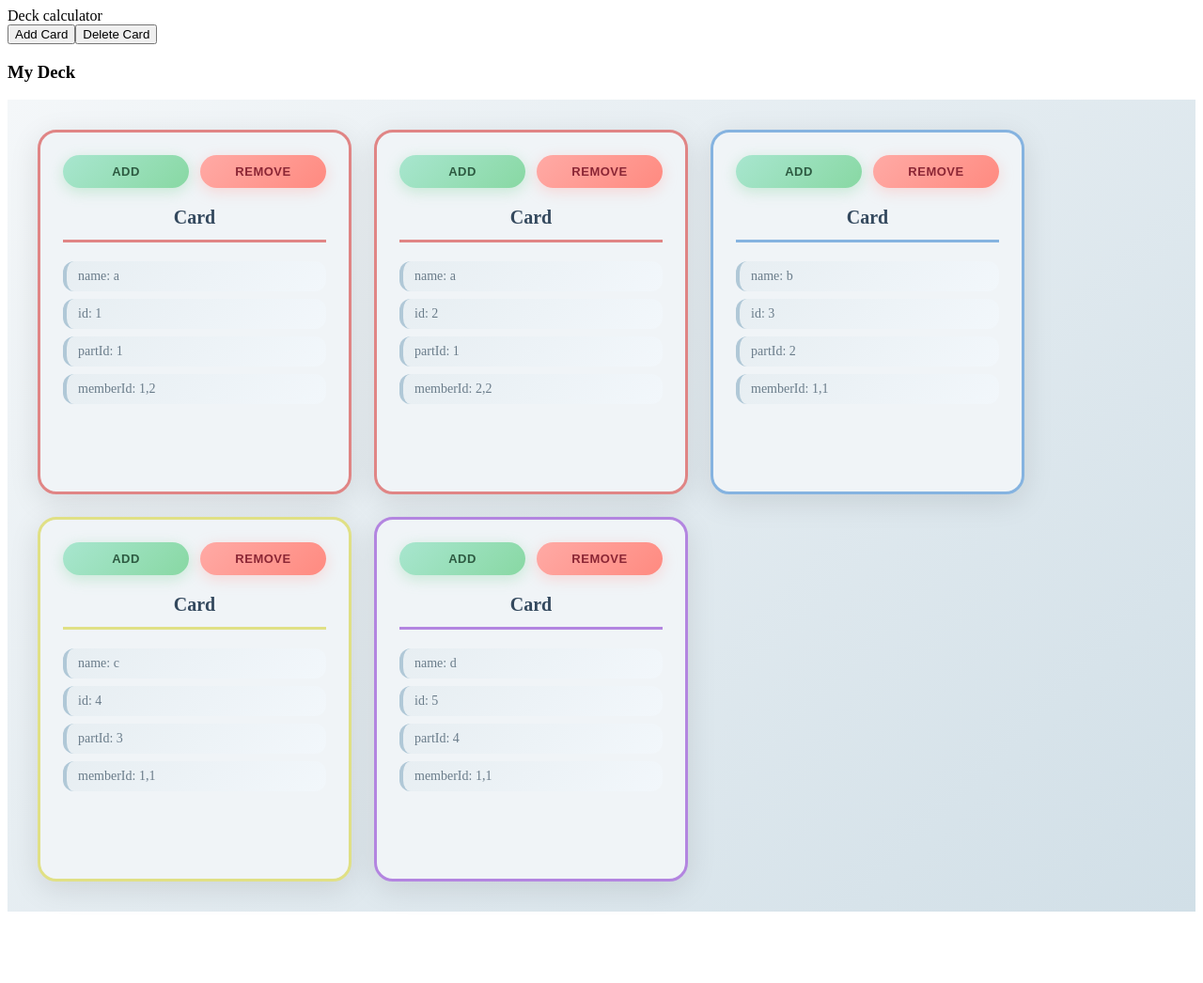
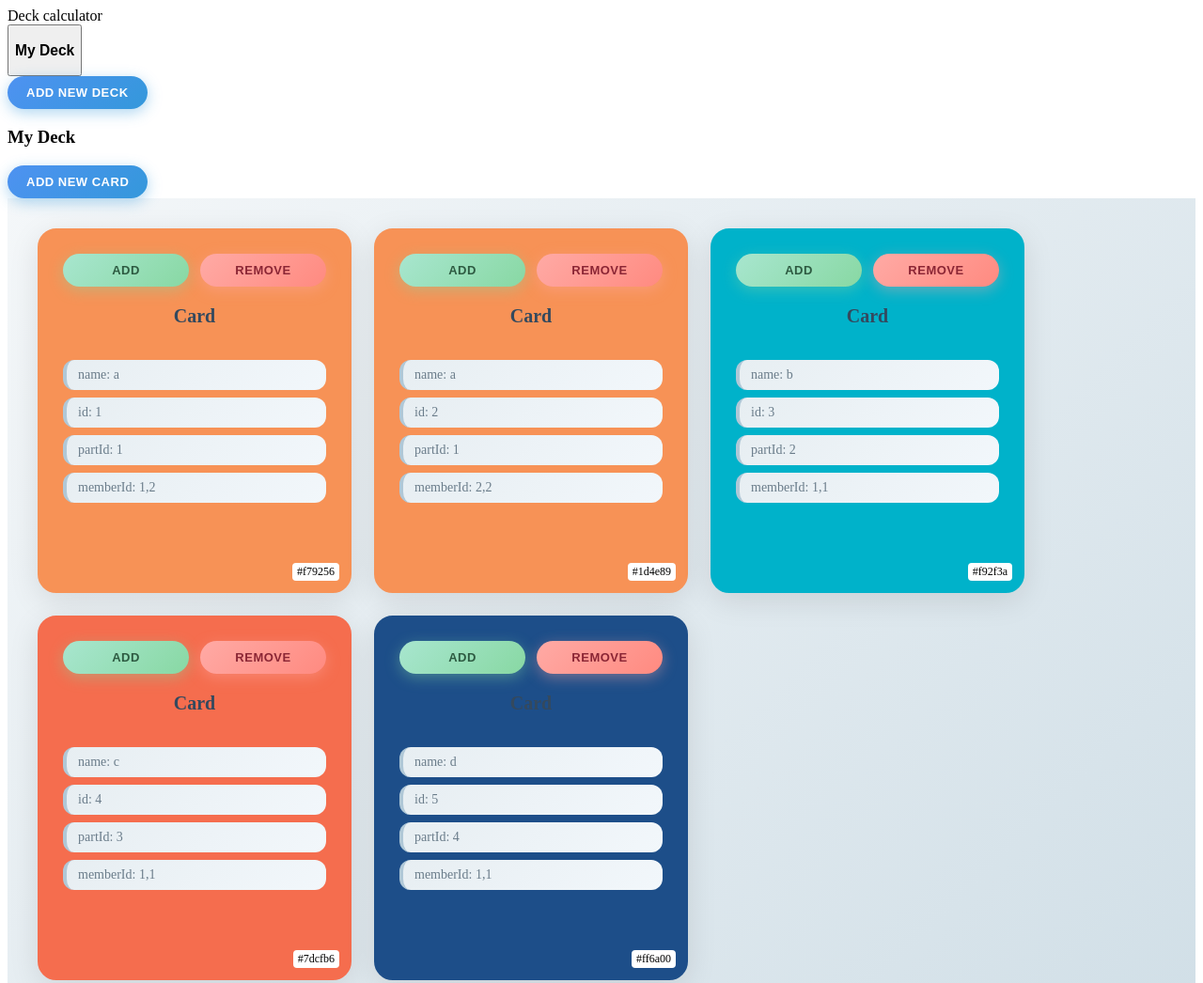
Before and after one commit to connorjones303/deck-analysis, a plain HTML site: page index.html in a window 1280 px wide. Shown: the top 1046 px of the page at 94% size. Before the commit the page ends 978 px from the top, so only its background shows below. Drawn offline with Linux system fonts and the light colour scheme.

Commit message:
new decks feature

```diff
--- a/app.js
+++ b/app.js
@@ -1,54 +1,70 @@
 import { vdom } from "./vdom.js"
-import { Deck, ButtonRow, Button } from "./components.js";
+import { Deck, ButtonRow, Button, DeckContainer } from "./components.js";
 import { Collection } from "./collection.js";
 import { stylingUtil } from "./styling-util.js";
 
-
+// Initialize test collection and state with an active deck
 export const testCollection = new Collection({ elementsList: ['a', 'a', 'b', 'c', 'd'] });
 export let state = {
-  decks: { [testCollection.id]: testCollection }
+  decks: { [testCollection.id]: testCollection },
+  activeDeckId: testCollection.id // Keep track of the active deck
 };
 
 const container = document.getElementById('app');
-export const { vtree, handlers, node, render } = vdom(container)
+export const { vtree, handlers, node, render } = vdom(container);
 
+// Set state function to update the state and re-render the app
 export function setState(newState) {
   state = { ...state, ...newState };
   renderApp();
 }
 
-const handleAddCard = () => {
-  const oldDeck = state.decks[testCollection.id];
-  console.log('deck id:', oldDeck.id);
-  const oldElems = oldDeck.listCollectionElements();
-  const newDeck = new Collection({ elementsList: [...oldElems, 'x'], id: oldDeck.id });
-  setState({ decks: { ...state.decks, [oldDeck.id]: newDeck } });
+// Handle creating a new unique card and adding it to the deck
+const handleNewUniqueCard = (activeDeck) => {
+  const newElemList = activeDeck.addNewRandomElement();
+  const newDeck = new Collection({ elementsList: [...newElemList], id: activeDeck.id, name: activeDeck.name });
+  setState({ decks: { ...state.decks, [activeDeck.id]: newDeck } });
 };
 
-const handleDeleteCard = () => {
-  const oldDeck = state.decks[testCollection.id];
-  if (!oldDeck.listCollectionElements().includes('x')) { return }
-  const newElems = oldDeck.removeElement('x');
-  const newDeck = new Collection({ elementsList: newElems, id: oldDeck.id });
-  setState({ decks: { ...state.decks, [oldDeck.id]: newDeck } });
+const handleActiveSelectActiveDeck = (deckId) => {
+  setState({ activeDeckId: deckId });
+};
+
+const handleNewDeck = () => {
+  const newDeckIndex = Object.keys(state.decks).length + 1;
+  const newDeckName = `Deck ${newDeckIndex}`;
+
+  // Create a new deck with default name and an empty collection
+  const newDeck = new Collection({ elementsList: [], name: `deck-${newDeckIndex}` });
+
+  // Update state with the new deck
+  setState({
+    decks: {
+      ...state.decks,
+      [newDeck.id]: newDeck
+    },
+    activeDeckId: newDeck.id // Optionally set the new deck as active
+  });
 };
 
 function renderApp() {
+  const activeDeck = state.decks[state.activeDeckId]; // Get the active deck
+  const decks = state.decks
   const vtree = node('div', { class: 'root' }, [
     node('div', { class: 'title' }, ['Deck calculator']),
-    ButtonRow('div', { class: 'buttonRow' }, [
-      Button('button', {
-        onClick: handleAddCard
-      }, ['Add Card']),
-      Button('button', {
-        onClick: handleDeleteCard
-      }, ['Delete Card'])
-    ]),
-    Deck('div', { collection: state.decks[testCollection.id] })
+    DeckContainer('div', { decks: decks, handleActiveDeckSelection: handleActiveSelectActiveDeck, handleNewDeck: handleNewDeck }),
+    // Render the selected active deck
+    Deck('div', { collection: activeDeck }, [
+      ButtonRow('div', {}, [
+        Button('button', {
+          onClick: () => handleNewUniqueCard(activeDeck),
+          class: 'card-button add-new-button'
+        }, ['Add New Card'])
+      ]),
+    ])
   ]);
+
   render(vtree);
-
-
   stylingUtil();
   console.log('handlers', handlers)
   console.log('state ', state)
@@ -56,4 +72,4 @@ function renderApp() {
 
 // Initial render
 renderApp();
-console.log('init render app')
+console.log('init render app');
--- a/collection.js
+++ b/collection.js
@@ -183,6 +183,16 @@ class Collection {
     // this._initCollectionFromCollectionElements(newElemsList);
   }
 
+  addNewRandomElement() {
+    const oldElemsList = this.listCollectionElements();
+    const largetPartId = this.partition.reduce((accumulator, currentValue) => accumulator + currentValue, 0);
+    const elementName = `new card ${largetPartId + 1}`
+    const newElemsList = [...oldElemsList, elementName];
+    return newElemsList
+    // avoid changing obj directly for now
+    // this._initCollectionFromCollectionElements(newElemsList);
+  }
+
   /**
    * Removes the first occurrence of an element from the collection
    * @param {string} element - The name of the element to remove
--- a/components.js
+++ b/components.js
@@ -65,8 +65,8 @@ export const Deck = function (tag, props, children = []) {
   const cards = Object.values(collection.elements);
 
   return node(tag, { class: 'deck-container', ...otherProps }, [
+    node('h3', {}, [collection.name]),
     ...children,
-    node('h3', {}, [collection.name]),
     node('div', { class: 'cards-container' },
       cards.map((card, i) =>
         Card('div', { card: card, key: `card-${card.id}`, class: `card part-group-${card.partId}` })
@@ -80,5 +80,39 @@ export const Button = function (tag, props, children = []) {
 }
 
 export const ButtonRow = function (tag, props, children = []) {
-  return node(tag, { ...props }, children)
+  return node(tag, { class: 'buttonRow', ...props }, children)
 }
+
+/**
+ * @param {string} tag - HTML element tag (e.g <div>)
+ * @param {Object} props - Props for the component
+ * @param {Object} props.decks - The collection of decks
+ * @param {Function} props.handleDeckSelection - The function to handle deck selection
+ * @param {Array} [children=[]] - Child elements
+ * @returns {node}
+ */
+export const DeckContainer = function (tag, props, children = []) {
+  const { decks, handleActiveDeckSelection, handleNewDeck, ...otherProps } = props;
+  console.log('decks that container uses ', decks)
+
+  return node(tag, { class: 'deck-container', ...otherProps }, [
+    ...children,
+    node('div', { class: 'decks' },
+      Object.values(decks).map((deck, i) => {
+        console.log(deck.id)
+        return (node('button', {
+          key: `deck-${deck.id}`,
+          class: 'deck-select-button',
+          onClick: () => handleActiveDeckSelection(deck.id)
+        }, [
+          node('h3', {}, [deck.name])
+        ]))
+      }
+      )
+    ),
+    Button('button', {
+      onClick: handleNewDeck, // Calls the function to create a new deck
+      class: 'card-button add-new-button'
+    }, ['Add New Deck'])
+  ]);
+};
--- a/styles.css
+++ b/styles.css
@@ -115,11 +115,25 @@
     box-shadow: 0 4px 15px rgba(136, 216, 163, 0.4);
 }
 
+
 .add-button:hover {
     background: linear-gradient(135deg, #88d8a3 0%, #68c583 100%);
     transform: translateY(-2px);
     box-shadow: 0 6px 20px rgba(136, 216, 163, 0.6);
 }
+
+.add-new-button {
+    background: linear-gradient(135deg, #4e92f1 0%, #3498db 100%);
+    color: #ffffff;
+    box-shadow: 0 4px 15px rgba(52, 152, 219, 0.4);
+}
+
+.add-new-button:hover {
+    background: linear-gradient(135deg, #3498db 0%, #2980b9 100%);
+    transform: translateY(-2px);
+    box-shadow: 0 6px 20px rgba(52, 152, 219, 0.6);
+}
+
 
 .delete-button {
     background: linear-gradient(135deg, #ffaaa5 0%, #ff8a80 100%);
--- a/styling-util.js
+++ b/styling-util.js
@@ -1,12 +1,23 @@
 export function stylingUtil(config = { useDarkerHues: 0 }) {
-  // Define numerical hue values for warm and cool colors
-  const warmHues = [0, 30, 60, 90, 120, 150];  // Reds, oranges, yellows
-  const coolHues = [180, 210, 240, 270, 300, 330]; // Blues, greens, purples
+  // Define warm and cool colors grouped into high contrast categories
+  const warmColors = [
+    '#f79256', '#f56d4e', '#f92f3a',  // Reds
+    '#fcb1a6', '#ff6a00', '#f3b14c',  // Oranges
+    '#e47b40', '#e7b268', '#f5b56f',  // Browns
+    '#fa4a8c', '#f76492', '#f1c3b1',  // Pinks
+  ];
 
-  // Function to generate HSL color with configurable darkness
-  const getColor = (hue, darkenFactor) => {
-    const lightness = 70 - darkenFactor;  // Adjust lightness to make color darker or lighter
-    return `hsl(${hue}, 60%, ${lightness}%)`;
+  const coolColors = [
+    '#00b2ca', '#1d4e89', '#3792b2',  // Blues
+    '#7dcfb6', '#00aaff', '#5e99b2',  // Greens
+    '#4682b4', '#7fbdc1', '#739ec7',  // Purples
+    '#4c8c9e', '#3f7c87', '#00bfae',  // Teals
+  ];
+
+  // Function to generate a color with configurable darkness
+  const getColor = (hex, darkenFactor) => {
+    // For simplicity, use hex directly
+    return hex;
   };
 
   // Get all cards
@@ -26,18 +37,33 @@ export function stylingUtil(config = { useDarkerHues: 0 }) {
   });
 
   // Apply border styles to each card and card-header
+  let colorSwitch = true; // Start with a warm color (true for warm, false for cool)
+  let warmIndex = 0;
+  let coolIndex = 0;
+
   Object.keys(partGroups).forEach((groupName, index) => {
     const cardsInGroup = partGroups[groupName];
-    const isWarmGroup = index % 2 === 0; // Even groups get warm colors, odd get cool
-    const colorRange = isWarmGroup ? warmHues : coolHues;
 
-    // Pick a single hue for the entire group based on group index and apply darkness factor
-    const hue = colorRange[index % colorRange.length];
-    const groupColor = getColor(hue, config.useDarkerHues);
+    // Alternating between high-contrast warm and cool colors
+    let color;
+    if (colorSwitch) {
+      color = warmColors[warmIndex % warmColors.length];
+      warmIndex++; // Move to the next warm color
+    } else {
+      color = coolColors[coolIndex % coolColors.length];
+      coolIndex++; // Move to the next cool color
+    }
+
+    // Switch the flag to alternate for the next group
+    colorSwitch = !colorSwitch;
+
+    // Get the color for the group with optional darkness adjustment
+    const groupColor = getColor(color, config.useDarkerHues);
 
     // Apply solid color border to each card
     cardsInGroup.forEach(card => {
       card.style.border = `3px solid ${groupColor}`;  // Solid border color for the card
+      card.style.backgroundColor = `${groupColor}`;  // Solid border color for the card
     });
 
     // Apply solid color border to each card-header
@@ -48,4 +74,26 @@ export function stylingUtil(config = { useDarkerHues: 0 }) {
       }
     });
   });
+
+  // Add hex value inside each .card for visibility
+  cards.forEach((card, index) => {
+    // Create a span element to hold the hex value
+    const hexDisplay = document.createElement('span');
+
+    // Set the hex value text
+    const color = index % 2 === 0 ? warmColors[index % warmColors.length] : coolColors[index % coolColors.length];
+    hexDisplay.textContent = color;  // Set text to hex value
+
+    // Optionally style the span to make it visible on the card
+    hexDisplay.style.position = 'absolute';
+    hexDisplay.style.bottom = '10px';
+    hexDisplay.style.right = '10px';
+    hexDisplay.style.backgroundColor = 'white';
+    hexDisplay.style.padding = '2px 5px';
+    hexDisplay.style.borderRadius = '4px';
+    hexDisplay.style.fontSize = '12px';
+
+    // Append the span to the card
+    card.appendChild(hexDisplay);
+  });
 }
```
